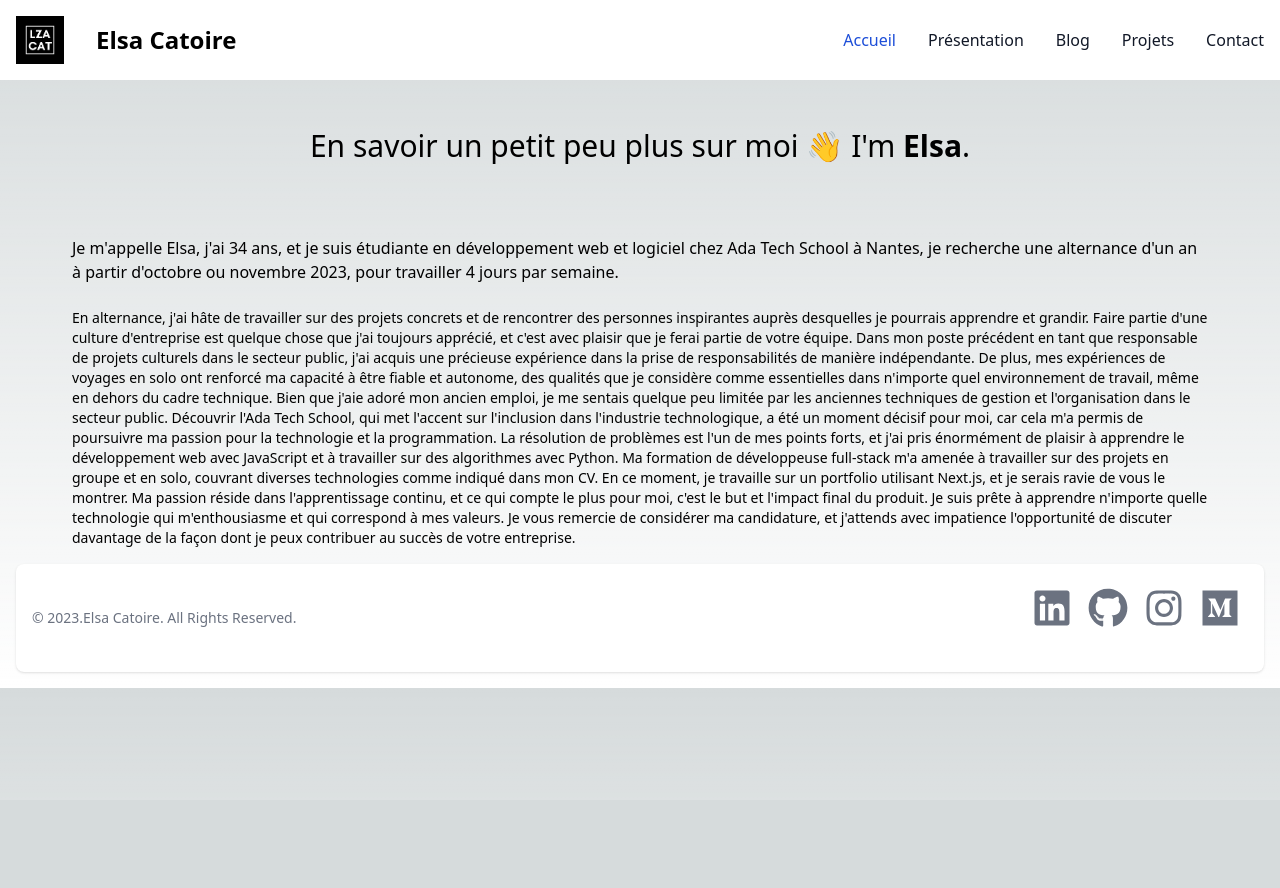
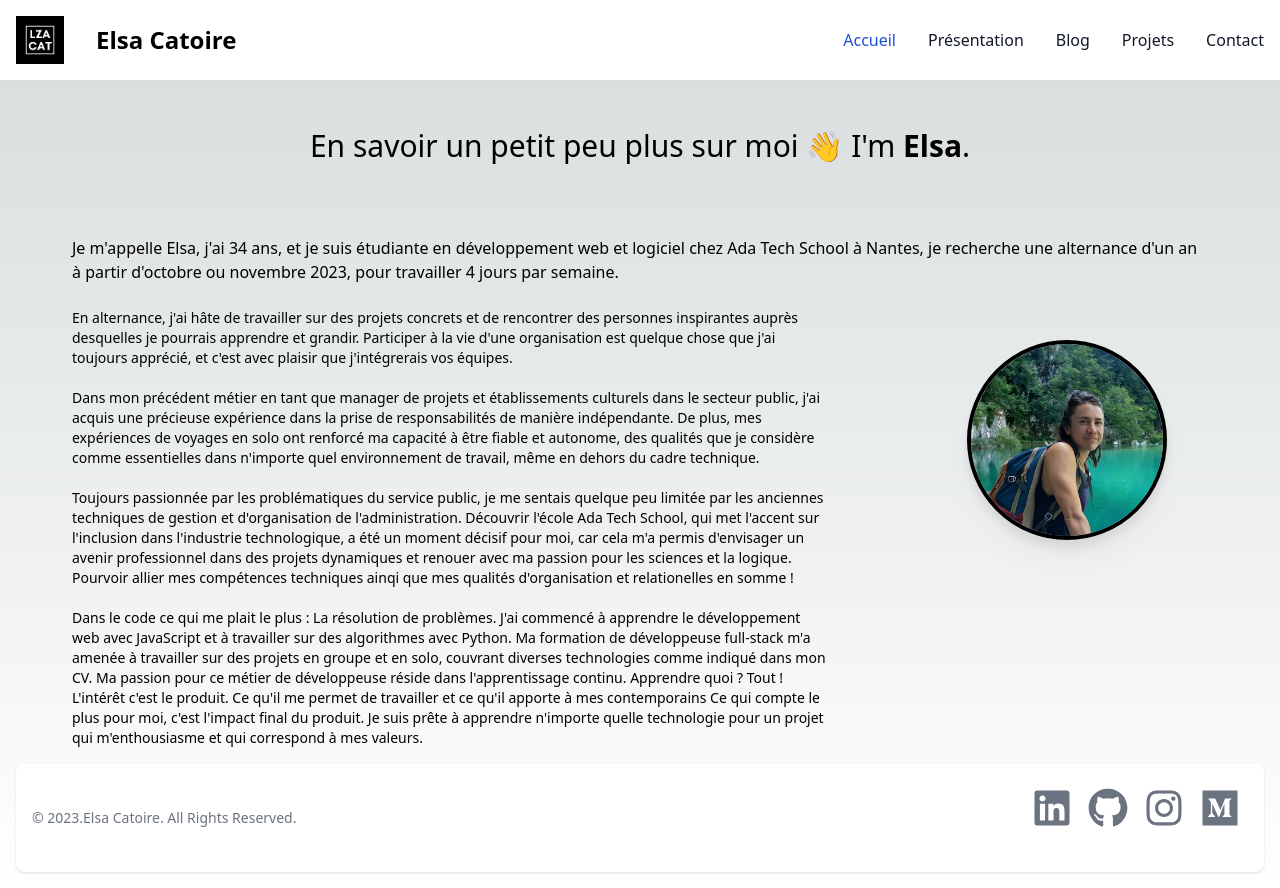
Before and after one commit to elsacatoire/blog-next, a Next.js app: page /presentation in a window 1280 px wide. Before the commit the page ends 800 px from the top, so only its background shows below. Built offline with nearby package versions, Linux system fonts and the light colour scheme.

Commit message:
contenu accueil et presentation modifié

```diff
--- /dev/null
+++ b/app/components/MyProfilePic copy.tsx
@@ -0,0 +1,19 @@
+import Image from "next/image"
+
+export default function () {
+    return (
+        <section className="w-full mx-auto">
+            <Image
+                className="border-4 border-black
+                 dark:border-slate-500 drop-shadow-xl
+                  shadow-black rounded-full mx-auto mt-8"
+                src="/images/profile.jpg"
+                width={200}
+                height={200}
+                alt="Elsa Catoire"
+                priority={true}
+            />
+        </section>
+
+    )
+}
--- /dev/null
+++ b/app/components/MyProfilePic.tsx
@@ -0,0 +1,19 @@
+import Image from "next/image"
+
+export default function () {
+    return (
+        <section className="w-full mx-auto">
+            <Image
+                className="border-4 border-black
+                 dark:border-slate-500 drop-shadow-xl
+                  shadow-black rounded-full mx-auto mt-8"
+                src="/images/profile.jpg"
+                width={200}
+                height={200}
+                alt="Elsa Catoire"
+                priority={true}
+            />
+        </section>
+
+    )
+}
--- a/app/presentation/page.tsx
+++ b/app/presentation/page.tsx
@@ -1,4 +1,4 @@
-
+import MyProfilePic from "../components/MyProfilePic"
 
 export default function Présentation() {
     return (
@@ -12,26 +12,42 @@ export default function Présentation() {
             <br />
             <div>
                 <p className="ml-12 mr-12 text-m text-left">
-                    Je m'appelle Elsa, j'ai 34 ans, et je suis étudiante en développement web et logiciel chez Ada Tech School à Nantes,
+                    Je m'appelle Elsa, j'ai 34 ans, et je suis étudiante en développement
+                    web et logiciel chez Ada Tech School à Nantes,
                     je recherche une alternance d'un an à partir d'octobre ou novembre 2023,
                     pour travailler 4 jours par semaine.
                 </p>
                 <br />
-                <p className="ml-12 mr-12 text-sm text-left">
-                    En alternance, j'ai hâte de travailler sur des projets concrets et de rencontrer des personnes inspirantes auprès desquelles je pourrais apprendre et grandir.
-                    Faire partie d'une culture d'entreprise est quelque chose que j'ai toujours apprécié, et c'est avec plaisir que je ferai partie de votre équipe.
-
-                    Dans mon poste précédent en tant que responsable de projets culturels dans le secteur public, j'ai acquis une précieuse expérience dans la prise de responsabilités de manière indépendante. De plus, mes expériences de voyages en solo ont renforcé ma capacité à être fiable et autonome, des qualités que je considère comme essentielles dans n'importe quel environnement de travail, même en dehors du cadre technique.
-
-                    Bien que j'aie adoré mon ancien emploi, je me sentais quelque peu limitée par les anciennes techniques de gestion et l'organisation dans le secteur public. Découvrir l'Ada Tech School, qui met l'accent sur l'inclusion dans l'industrie technologique, a été un moment décisif pour moi, car cela m'a permis de poursuivre ma passion pour la technologie et la programmation.
-
-                    La résolution de problèmes est l'un de mes points forts, et j'ai pris énormément de plaisir à apprendre le développement web avec JavaScript et à travailler sur des algorithmes avec Python. Ma formation de développeuse full-stack m'a amenée à travailler sur des projets en groupe et en solo, couvrant diverses technologies comme indiqué dans mon CV. En ce moment, je travaille sur un portfolio utilisant Next.js, et je serais ravie de vous le montrer. Ma passion réside dans l'apprentissage continu, et ce qui compte le plus pour moi, c'est le but et l'impact final du produit. Je suis prête à apprendre n'importe quelle technologie qui m'enthousiasme et qui correspond à mes valeurs.
-
-
-
-                    Je vous remercie de considérer ma candidature, et j'attends avec impatience l'opportunité de discuter davantage de la façon dont je peux contribuer au succès de votre entreprise.
-
-                </p>
+                <div className="flex">
+                    <div className="md:w-2/3 md:order-1 ml-12 mr-12 text-sm text-left">
+                        <p>
+                            En alternance, j'ai hâte de travailler sur des projets concrets et de rencontrer
+                            des personnes inspirantes auprès desquelles je pourrais apprendre et grandir.
+                            Participer à la vie d'une organisation est quelque chose que j'ai toujours apprécié, et c'est avec plaisir que j'intégrerais vos équipes.
+                        </p>
+                        <br />
+                        <p>Dans mon précédent métier en tant que manager de projets et établissements culturels dans le secteur public, j'ai acquis une précieuse expérience dans la prise de responsabilités de manière indépendante. De plus, mes expériences de voyages en solo ont renforcé ma capacité à être fiable et autonome, des qualités que je considère comme essentielles dans n'importe quel environnement de travail, même en dehors du cadre technique.
+                        </p>
+                        <br />
+                        <p>Toujours passionnée par les problématiques du service public, je me sentais quelque peu limitée par les anciennes techniques de gestion et d'organisation de l'administration. Découvrir l'école Ada Tech School, qui met l'accent sur l'inclusion dans l'industrie technologique, a été un moment décisif pour moi, car cela m'a permis d'envisager un avenir professionnel dans des projets dynamiques et renouer avec ma passion pour les sciences et la logique. Pourvoir allier mes compétences techniques ainqi que mes qualités d'organisation et relationelles en somme !
+                        </p>
+                        <br />
+                        <p>
+                            Dans le code ce qui me plait le plus : La résolution de problèmes.
+                            J'ai commencé à apprendre le développement web avec JavaScript et à travailler sur des algorithmes avec Python.
+                            Ma formation de développeuse full-stack m'a amenée à travailler sur des projets en groupe et en solo, couvrant diverses technologies comme indiqué dans mon CV.
+                            Ma passion pour ce métier de développeuse réside dans l'apprentissage continu.
+                            Apprendre quoi ?
+                            Tout !
+                            L'intérêt c'est le produit. Ce qu'il me permet de travailler et ce qu'il apporte à mes contemporains
+                            Ce qui compte le plus pour moi, c'est l'impact final du produit.
+                            Je suis prête à apprendre n'importe quelle technologie pour un projet qui m'enthousiasme et qui correspond à mes valeurs.
+                        </p>
+                    </div>
+                    <div className="md:w-1/3 md:order-2">
+                        <MyProfilePic />
+                    </div>
+                </div>
             </div>
 
         </main>
```
Also changed, not shown: public/images/profile.jpg (added).
